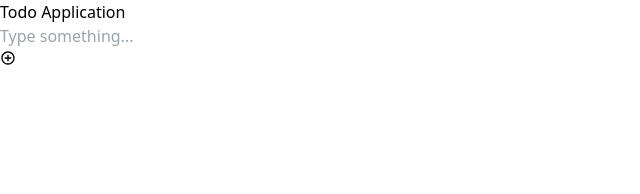
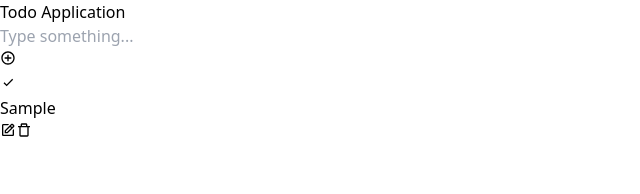
Before and after one commit to MehediAhsan/todo-app, a React (Vite) app: page / in a window 1280 px wide. Both pictures are taken after typing "Sample" into the empty fields and a click on the button 8 px from the left and 58 px from the top of the page. Shown: the top 194 px of the page, without its empty margins (0-640 px from the left). Built offline with nearby package versions, Linux system fonts and the light colour scheme.

Commit message:
todo added

```diff
--- a/src/App.jsx
+++ b/src/App.jsx
@@ -1,4 +1,5 @@
 import Form from "./components/Form";
+import Todos from "./components/Todos";
 
 function App() {
   return (
@@ -6,6 +7,7 @@ function App() {
       <div className="shadow shadow-gray-200 md:w-1/2 mx-auto p-5 flex flex-col gap-10">
         <h1 className="text-4xl font-semibold tracking-widest text-center uppercase">Todo Application</h1>
         <Form></Form>
+        <Todos></Todos>
       </div>
     </div>
   );
--- /dev/null
+++ b/src/components/TodoList.jsx
@@ -0,0 +1,35 @@
+import { useContext } from "react";
+import { BiCheck, BiEdit, BiTrashAlt } from "react-icons/bi";
+import { TodoContext } from "../Context/TodoProvider";
+
+const TodoList = ({ id, text, isChecked }) => {
+  const { dispatch } = useContext(TodoContext);
+  const checkTodo = () => {
+    dispatch({ type: "CHECK_TODO", payload: id });
+  };
+
+  const deleteTodo = () => {
+    dispatch({ type: "DELETE_TODO", payload: id });
+  };
+
+  return (
+    <li className="flex items-center justify-between text-xl border-y px-7 py-5 rounded-xl ">
+      <div className="flex gap-6 items-center">
+        <button className="border rounded-full p-1 border-green-500 hover:bg-green-500 hover:text-white" onClick={checkTodo}>
+          <BiCheck />
+        </button>
+        <p className={`text ${isChecked && "liChecked"}`}>{text}</p>
+      </div>
+      <div>
+        <button className="mr-2 text-blue-700">
+          <BiEdit />
+        </button>
+        <button className="text-red-500" onClick={deleteTodo}>
+          <BiTrashAlt />
+        </button>
+      </div>
+    </li>
+  );
+};
+
+export default TodoList;
--- /dev/null
+++ b/src/components/Todos.jsx
@@ -0,0 +1,21 @@
+import { useContext } from "react";
+import TodoList from "./TodoList";
+import { TodoContext } from './../context/TodoProvider';
+
+const Todos = () => {
+  const {todos} = useContext(TodoContext)
+  return (
+    <ul className="flex flex-col gap-5">
+      {todos.length > 0 ? (
+          todos.map(todo => (
+            <TodoList key={todo.id} {...todo}/>
+          ))
+        ) : (
+          <h1 className="text-xl my-2 border-t border-slate-300 pt-5">There is no todo added in this list...</h1>
+        )
+      }
+    </ul>
+  )
+}
+
+export default Todos;
```
